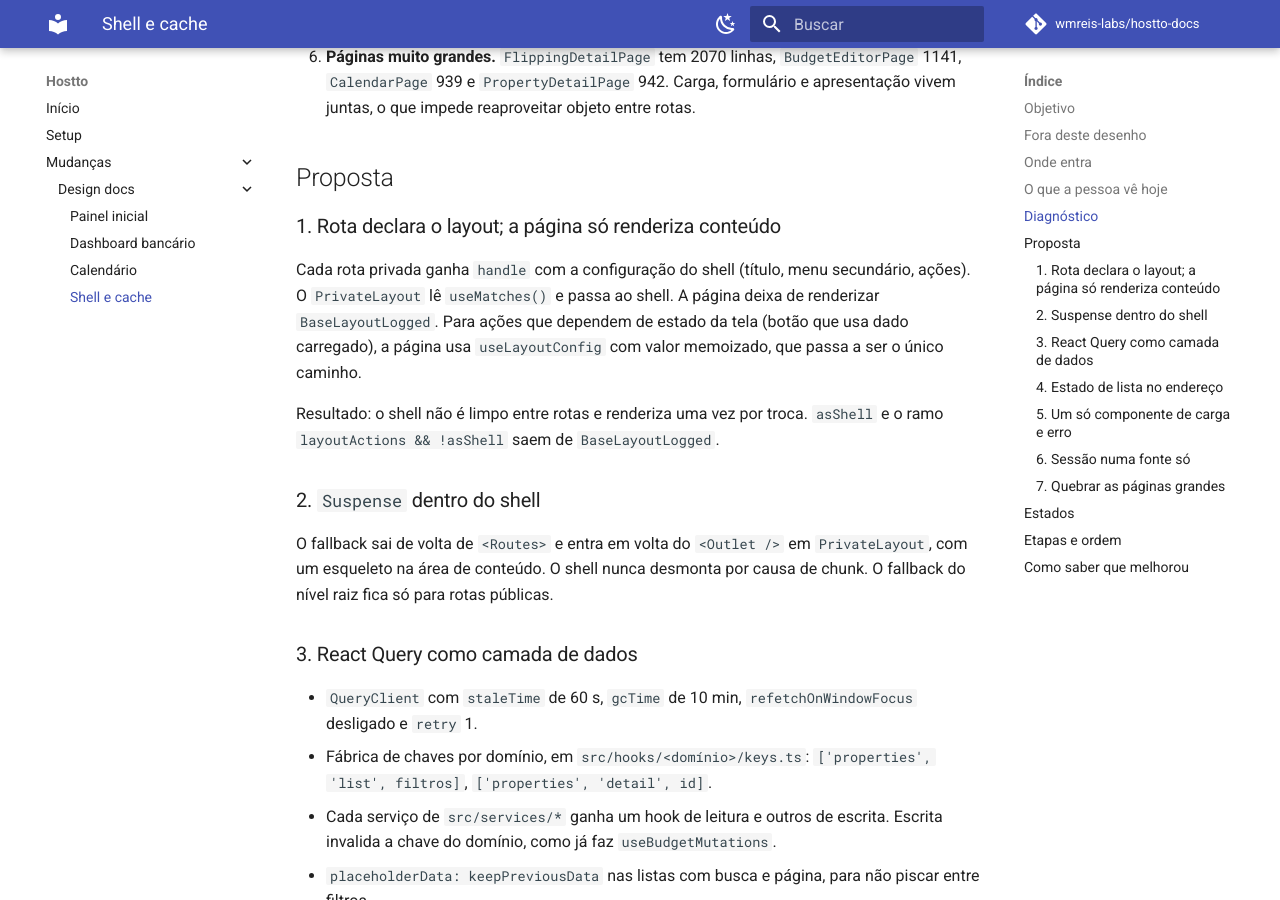
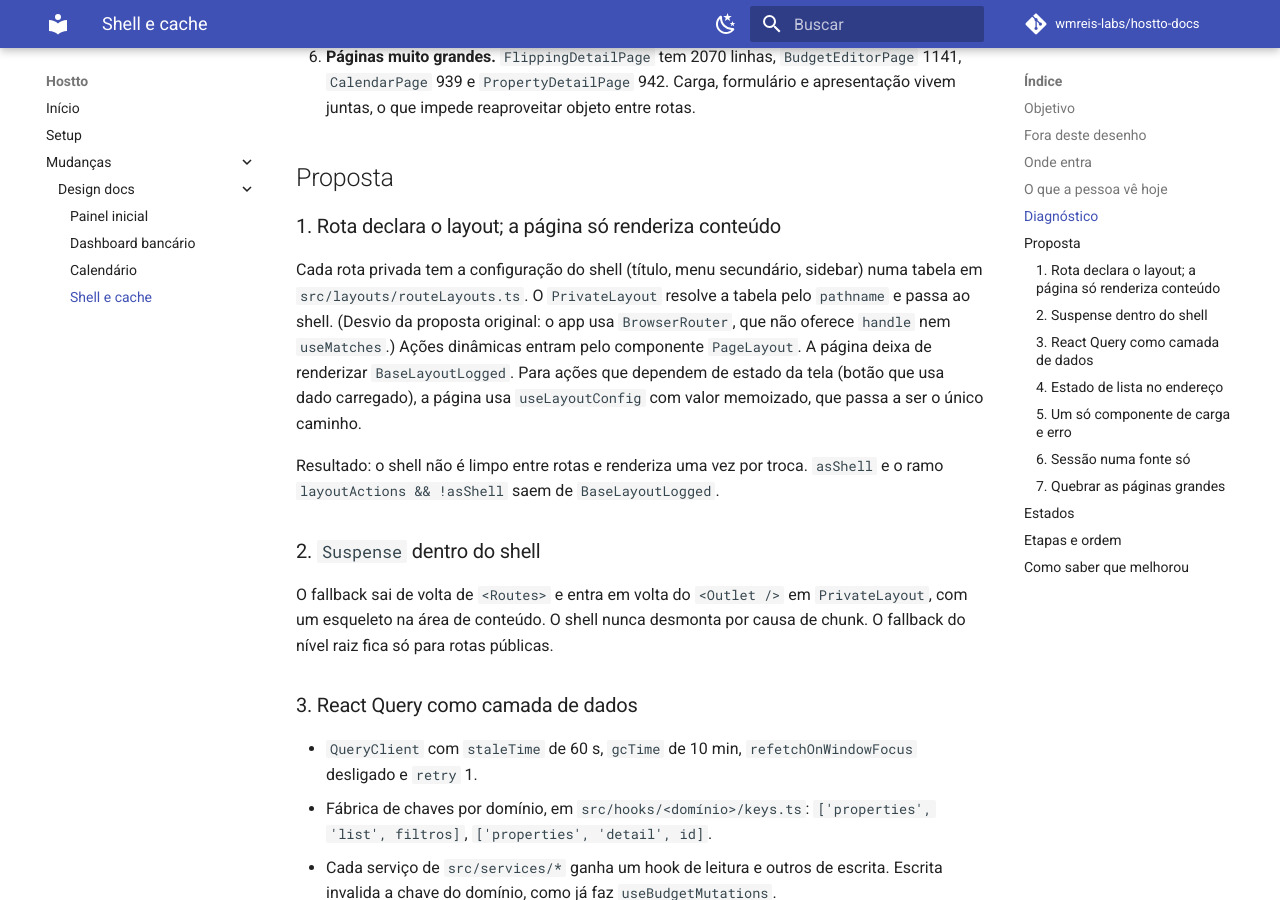
Before and after one commit to wmreis-labs/hostto-docs, an MkDocs documentation site: the page built from docs/mudancas/design/2026-10-18-shell-spa-e-cache.md, in a window 1280 px wide and 900 px high, scrolled down 1618 px. Built offline with MkDocs 1.6.1 and Material for MkDocs 9.7.7, drawn with Linux system fonts in a browser that asks for light colours; comment, search, counter and statistics services are not loaded; some of the changed text lies outside the part shown.

Commit message:
docs: registrar desvio do shell (tabela de rotas no lugar de handle)
Co-authored-by: Copilot <223556219+Copilot@users.noreply.github.com>

```diff
--- a/docs/mudancas/design/2026-10-18-shell-spa-e-cache.md
+++ b/docs/mudancas/design/2026-10-18-shell-spa-e-cache.md
@@ -37,7 +37,7 @@ Medido no código de `hostto` em 2026-10-18.
 
 ### 1. Rota declara o layout; a página só renderiza conteúdo
 
-Cada rota privada ganha `handle` com a configuração do shell (título, menu secundário, ações). O `PrivateLayout` lê `useMatches()` e passa ao shell. A página deixa de renderizar `BaseLayoutLogged`. Para ações que dependem de estado da tela (botão que usa dado carregado), a página usa `useLayoutConfig` com valor memoizado, que passa a ser o único caminho.
+Cada rota privada tem a configuração do shell (título, menu secundário, sidebar) numa tabela em `src/layouts/routeLayouts.ts`. O `PrivateLayout` resolve a tabela pelo `pathname` e passa ao shell. (Desvio da proposta original: o app usa `BrowserRouter`, que não oferece `handle` nem `useMatches`.) Ações dinâmicas entram pelo componente `PageLayout`. A página deixa de renderizar `BaseLayoutLogged`. Para ações que dependem de estado da tela (botão que usa dado carregado), a página usa `useLayoutConfig` com valor memoizado, que passa a ser o único caminho.
 
 Resultado: o shell não é limpo entre rotas e renderiza uma vez por troca. `asShell` e o ramo `layoutActions && !asShell` saem de `BaseLayoutLogged`.
 
@@ -83,7 +83,7 @@ Ordem: `FlippingDetailPage`, `BudgetEditorPage`, `PropertyDetailPage`, `Calendar
 | Etapa | Entrega | Risco |
 | --- | --- | --- |
 | 1 | `Suspense` dentro do shell e `QueryClient` com `staleTime` | Baixo |
-| 2 | Rotas com `handle` e remoção do `BaseLayoutLogged` das páginas, domínio por domínio, começando por dashboard e persons | Médio: 30 páginas e testes de layout |
+| 2 | Tabela de rotas e remoção do `BaseLayoutLogged` das páginas, domínio por domínio, começando por dashboard e persons | Médio: 30 páginas e testes de layout |
 | 3 | Migrar leituras para React Query: properties, persons, contracts, flipping, calendário, financeiro | Médio: chaves e invalidação |
 | 4 | `useListParams` nas listas | Baixo |
 | 5 | `PageState` e guarda via Redux | Baixo |
```
